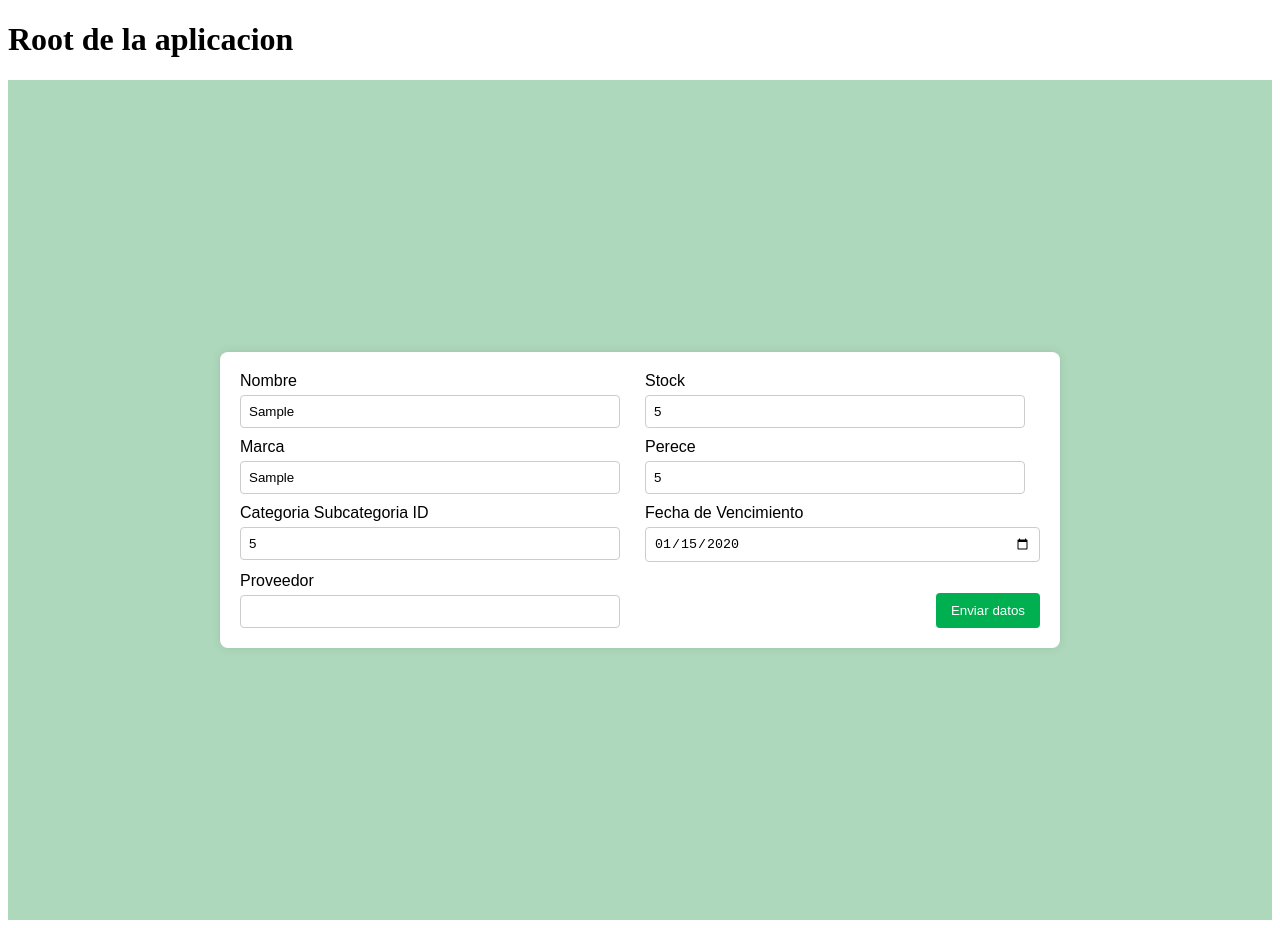
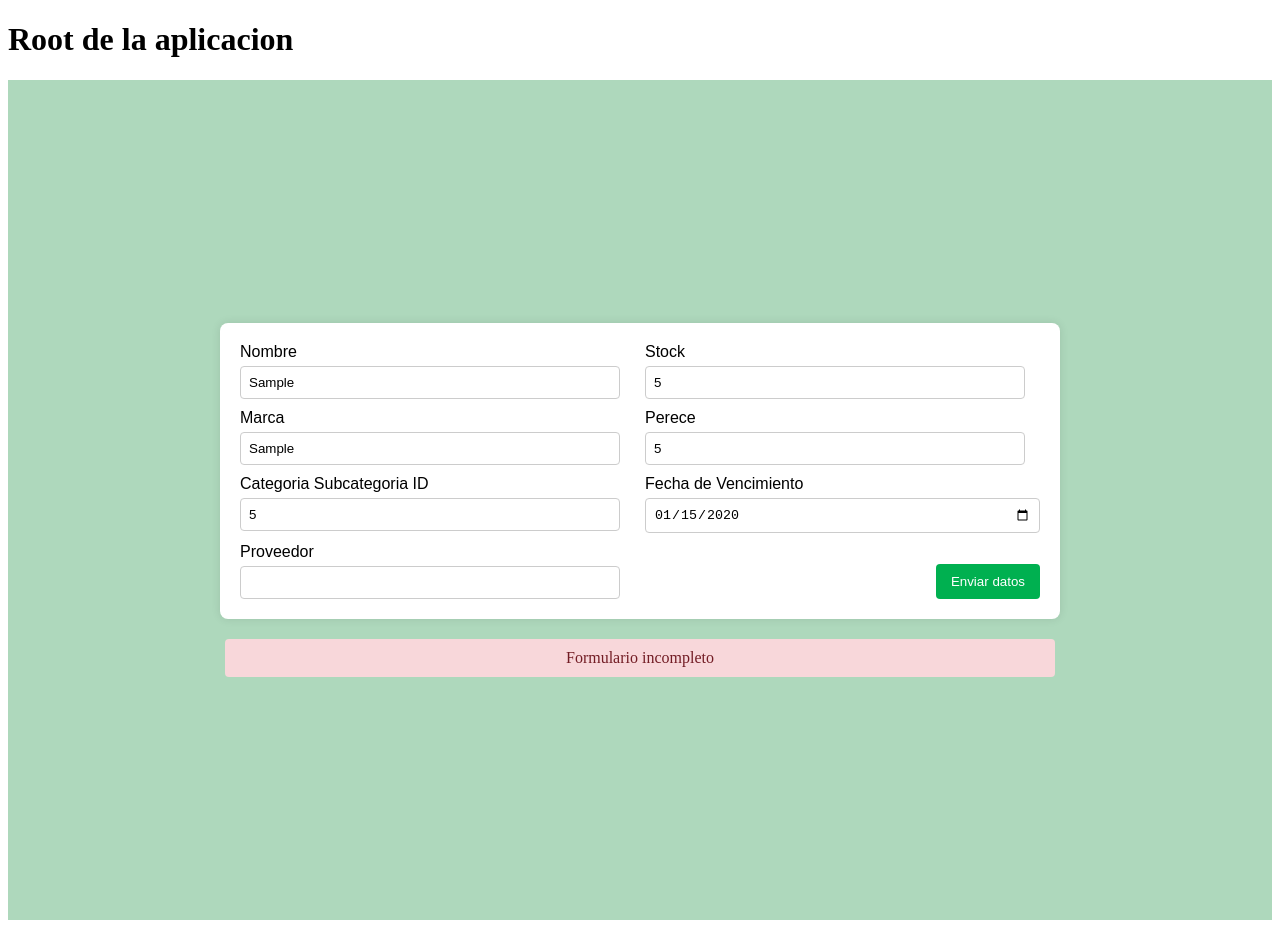
Before and after one commit to maribeldemarco/Proyecto-Frontend, an Angular app: page /agregarproducto in a window 1280 px wide. Both pictures are taken after typing "Sample", "5", "Sample", "5", "5", "2020-01-15" into the empty fields and a click on the button "Enviar datos". Built offline with nearby package versions, Linux system fonts and the light colour scheme.

Commit message:
se agregan mensajes de error al formulario

```diff
--- a/src/app/components/componente-agregar/componente-agregar.component.css
+++ b/src/app/components/componente-agregar/componente-agregar.component.css
@@ -1,6 +1,7 @@
 .container {
     background-color: #AED8BC;
     display: flex;
+    flex-direction: column;
     justify-content: center;
     align-items: center;
     min-height: 100vh;
@@ -62,3 +63,22 @@ form {
 .btn-primary:hover {
     background-color: #00833e;
 }
+
+.alert {
+    margin-top: 20px;
+    padding: 10px 15px;
+    border-radius: 4px;
+    width: 100%;
+    max-width: 800px;
+    text-align: center;
+}
+
+.alert-success {
+    background-color: #d4edda;
+    color: #155724;
+}
+
+.alert-danger {
+    background-color: #f8d7da;
+    color: #721c24;
+}
--- a/src/app/components/componente-agregar/componente-agregar.component.html
+++ b/src/app/components/componente-agregar/componente-agregar.component.html
@@ -1,7 +1,5 @@
-
 <div class="container">
     <form [formGroup]="miFormulario" (ngSubmit)="enviar()">
-
         <div class="mb-3">
             <label for="nombre" class="form-label">Nombre </label>
             <input type="text" class="form-control" id="nombre" formControlName="Nombre">
@@ -9,37 +7,32 @@
         <div class="mb-3">
             <label for="stock" class="form-label">Stock</label>
             <input type="number" class="form-control" id="stock" formControlName="Stock">
-
         </div>
         <div class="mb-3">
             <label for="marca" class="form-label">Marca</label>
             <input type="text" class="form-control" id="marca" formControlName="Marca">
-
         </div>
         <div class="mb-3">
-            <label for="perece "class="form-label">Perece</label>
+            <label for="perece" class="form-label">Perece</label>
             <input type="number" class="form-control" id="perece" formControlName="Perece">
-
         </div>
-
-      <!-- Campo para CategoriaSubcategoriaID -->
         <div class="mb-3">
             <label for="CategoriaSubcategoriaID" class="form-label">Categoria Subcategoria ID</label>
             <input type="number" class="form-control" id="CategoriaSubcategoriaID" formControlName="CategoriaSubcategoriaID">
         </div>
-
-  <!-- Campo para Fecha_Vencimiento -->
         <div class="mb-3">
             <label for="Fecha_Vencimiento" class="form-label">Fecha de Vencimiento</label>
             <input type="date" class="form-control" id="Fecha_Vencimiento" formControlName="Fecha_Vencimiento">
         </div>
-  <!-- Campo para Proveedor -->
         <div class="mb-3">
             <label for="Proveedor" class="form-label">Proveedor</label>
             <input type="number" class="form-control" id="Proveedor" formControlName="ProveedorID">
         </div>
-
-
         <button type="submit" class="btn btn-primary">Enviar datos</button>
     </form>
+
+    <!-- Mensajes de éxito y error -->
+    <div *ngIf="mensaje" class="alert" [ngClass]="{'alert-success': exito, 'alert-danger': !exito}">
+        {{ mensaje }}
     </div>
+</div>
--- a/src/app/components/componente-agregar/componente-agregar.component.ts
+++ b/src/app/components/componente-agregar/componente-agregar.component.ts
@@ -1,19 +1,22 @@
 import { Component } from '@angular/core';
-import { FormBuilder, FormGroup, ReactiveFormsModule, Validators } from '@angular/forms';
+import { FormBuilder, FormGroup, Validators } from '@angular/forms';
 import { Producto } from '../../models/agregar.model';
 import { ApiService } from '../../services/api.service';
+import { CommonModule } from '@angular/common';
+import { ReactiveFormsModule } from '@angular/forms';
 
 @Component({
   selector: 'app-componente-agregar',
   standalone: true,
-  imports: [ReactiveFormsModule],
+  imports: [ReactiveFormsModule, CommonModule],
   templateUrl: './componente-agregar.component.html',
   styleUrls: ['./componente-agregar.component.css']
 })
 export class ComponenteAgregarComponent {
-
   miFormulario: FormGroup;
   producto?: Producto;
+  mensaje: string | null = null;
+  exito: boolean = false;
 
   constructor(private _fb: FormBuilder, private _apiService: ApiService) {
     this.miFormulario = this._fb.group({
@@ -24,12 +27,11 @@ export class ComponenteAgregarComponent {
       Perece: ['', [Validators.required, Validators.min(0)]],
       Fecha_Vencimiento: ['', Validators.required],
       ProveedorID: ['', [Validators.required, Validators.min(1)]],
-  CategoriaSubcategoriaID: ['', [Validators.required, Validators.min(1)]],
+      CategoriaSubcategoriaID: ['', [Validators.required, Validators.min(1)]]
     });
   }
 
   enviar() {
-    // Verifica si el formulario es válido
     if (this.miFormulario.valid) {
       this.producto = {
         Nombre: this.miFormulario.value.Nombre,
@@ -43,14 +45,19 @@ export class ComponenteAgregarComponent {
 
       this._apiService.postProducto(this.producto).subscribe({
         next: (respuesta) => {
-          console.log('Producto agregado correctamente:', respuesta);
+          this.mensaje = 'Producto agregado correctamente';
+          this.exito = true;
           this.miFormulario.reset();
         },
         error: (error) => {
+          this.mensaje = 'Error al agregar el producto, verifique la información';
+          this.exito = false;
           console.error('Error al agregar el producto:', error);
         }
       });
     } else {
+      this.mensaje = 'Formulario incompleto';
+      this.exito = false;
       console.error('Formulario invalido', this.miFormulario.errors);
     }
   }
```
Lines whose indentation alone changed are shown as unchanged.
